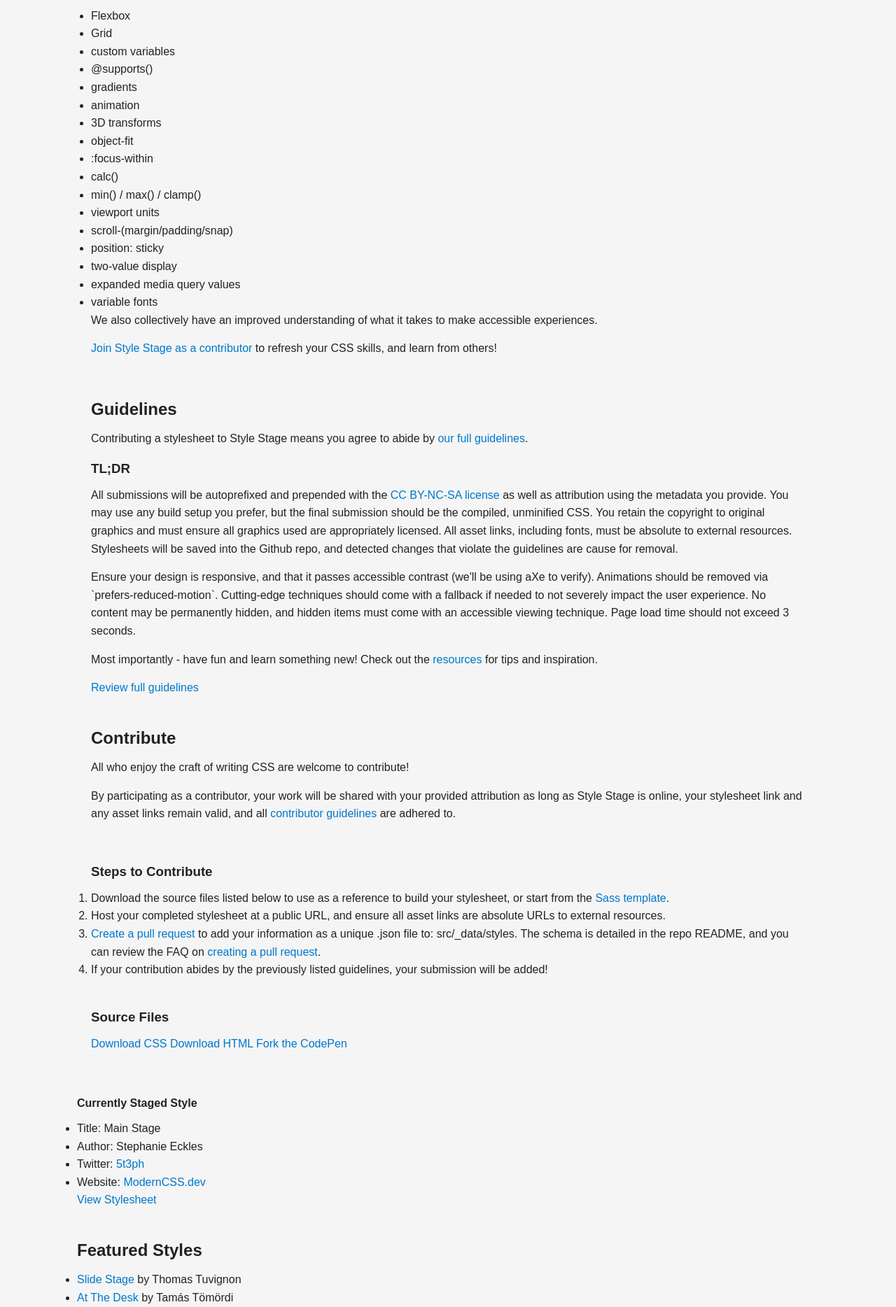
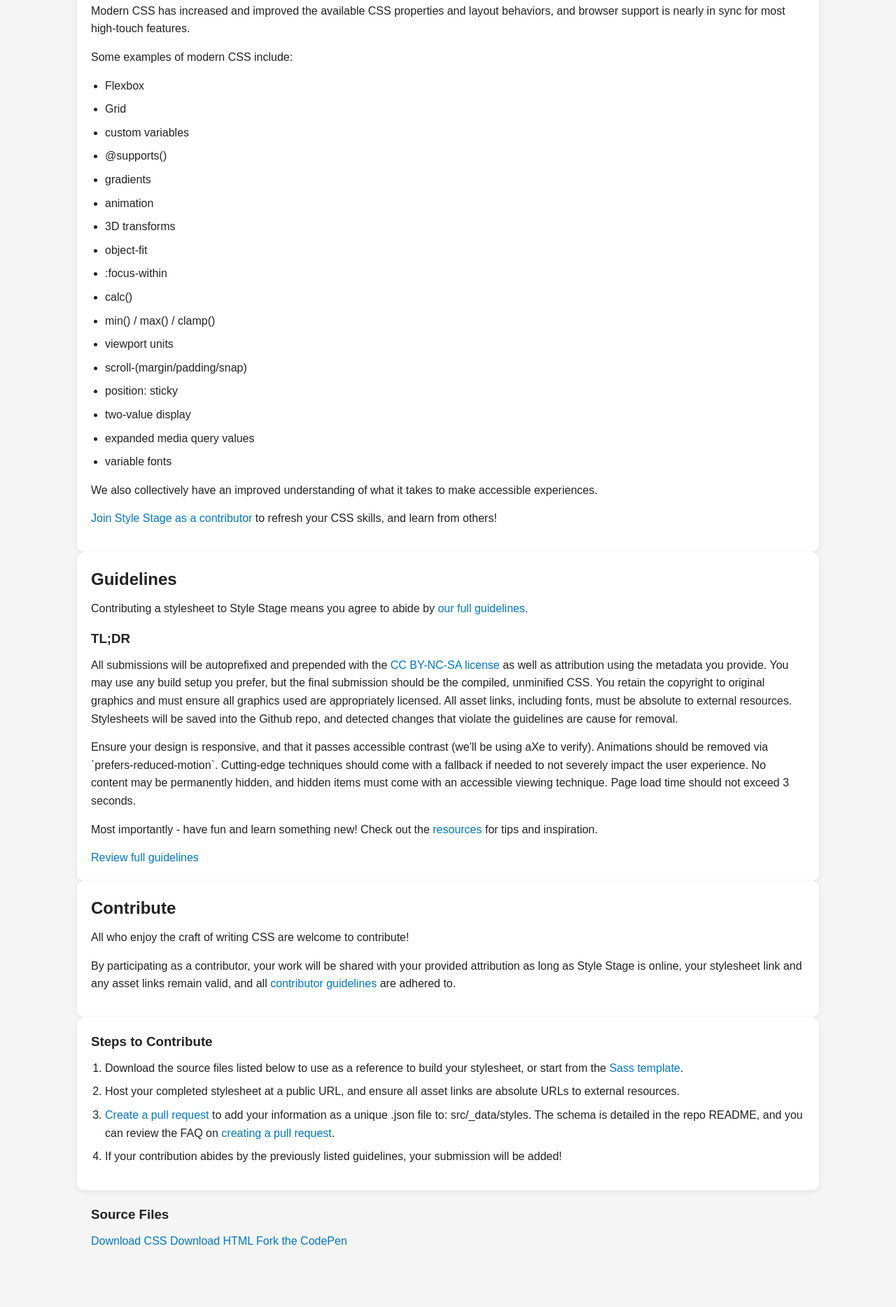
Before and after one commit to avipatel1226/css-project, a plain HTML site: page index.html in a window 1280 px wide. Shown: the part 2021-3889 px from the top of the page at 70% size. Drawn offline with Linux system fonts and the light colour scheme.

Commit message:
worked on main sections and sidebar cards

```diff
--- a/style.css
+++ b/style.css
@@ -96,3 +96,75 @@
   background: var(--accent);
   border-radius: 5px;
 }
+/* Main area */
+main {
+  padding: 30px 0;
+}
+
+/* Main content blocks */
+article section,
+.profile,
+#styles,
+.page-footer {
+  background: var(--card-bg);
+  margin: 20px auto;
+  border-radius: 10px;
+  box-shadow: 0 2px 8px rgba(0, 0, 0, 0.08);
+}
+
+/* Extra spacing inside sections */
+article section {
+  padding: 25px;
+}
+
+/* Blockquote */
+blockquote {
+  background: #eef6ff;
+  border-left: 5px solid var(--accent);
+  padding: 15px 20px;
+  margin: 20px 0;
+}
+
+/* Lists */
+ul,
+ol {
+  margin-left: 20px;
+  margin-bottom: 15px;
+}
+
+li {
+  margin-bottom: 8px;
+}
+
+/* Profile sidebar section */
+.profile {
+  padding: 20px;
+}
+
+.profile ul {
+  list-style: none;
+  margin-left: 0;
+}
+
+.profile li {
+  margin-bottom: 10px;
+}
+
+/* Featured styles section */
+#styles {
+  padding: 20px;
+}
+
+.features {
+  list-style: none;
+  margin-left: 0;
+  display: grid;
+  gap: 15px;
+}
+
+.features li {
+  background: #f0f7fc;
+  padding: 15px;
+  border-left: 4px solid var(--accent);
+  border-radius: 6px;
+}
```
